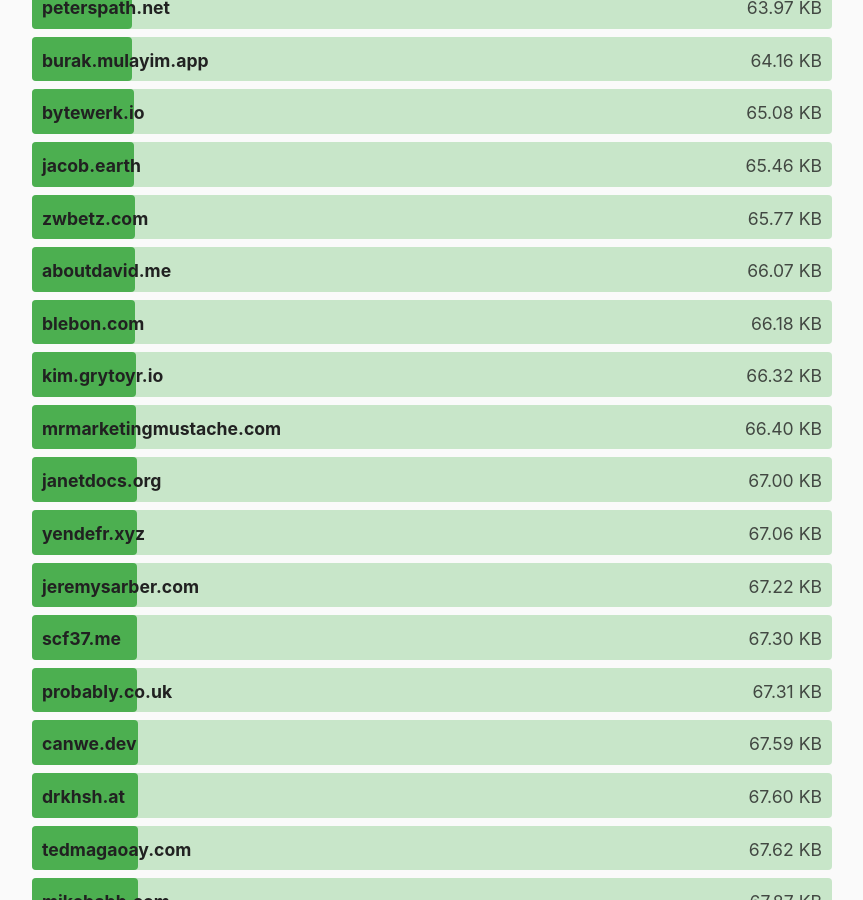
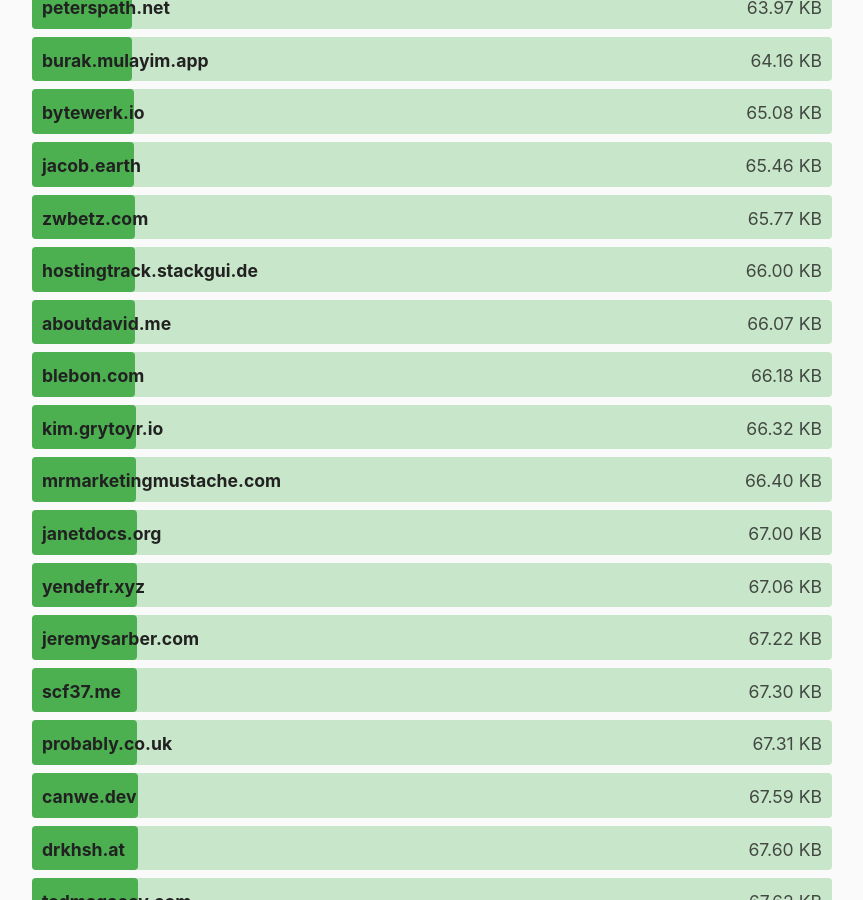
Before and after one commit to kevquirk/512kb.club, a Jekyll site: the page built from index.md, in a window 1280 px wide and 900 px high, scrolled down 18942 px. Shown: the whole window, without its empty margins (208-1071 px from the left). Built offline with Jekyll 4.4.1, drawn with Linux system fonts in a browser that asks for light colours.

Commit message:
Add hostingtrack.stackgui.de
https://radar.cloudflare.com/scan/b8029e37-35b3-437e-820c-e648c61b9921/summary

```diff
--- a/_data/sites.yml
+++ b/_data/sites.yml
@@ -4342,3 +4342,8 @@
   url: https://zwieratko.sk/
   size: 30.94
   last_checked: 2025-08-30
+
+- domain: hostingtrack.stackgui.de
+  url: https://hostingtrack.stackgui.de/
+  size: 66
+  last_checked: 2025-11-04
```
